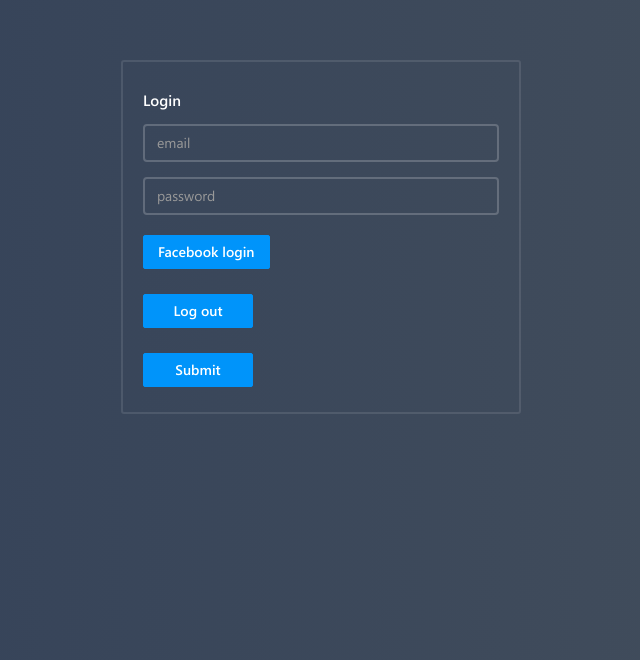
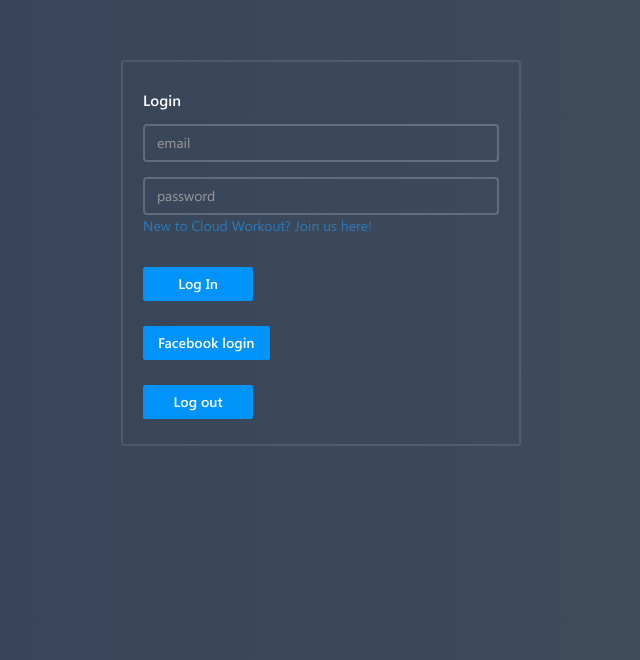
Before and after one commit to AdSpecterAR/sacramento, a React (Create React App) app: page /login in a window 1280 px wide. Shown: the part 140-800 px from the top of the page, without its empty margins (319-959 px from the left). Built offline with nearby package versions, Linux system fonts and the light colour scheme.

Commit message:
Add register new user function to login module

```diff
--- a/src/js/components/coursesList.js
+++ b/src/js/components/coursesList.js
@@ -20,6 +20,12 @@
       </div>
     );
   }
+
+
+  //================
+  // RENDER METHODS
+  //================
+
 
   renderCourses() {
     return this.props.upcoming_courses.map((course, index) => {
--- a/src/js/components/feedbackModule.js
+++ b/src/js/components/feedbackModule.js
@@ -33,6 +33,12 @@
       </div>
     );
   }
+
+
+  //================
+  // RENDER METHODS
+  //================
+
 
   renderFeedbackModule() {
     return (
--- /dev/null
+++ b/src/js/services/facebookAuth.js
@@ -0,0 +1,163 @@
+import React, { Component }     from 'react';
+import API from "./api";
+import Session from "./session";
+
+
+export default class FacebookAuth extends Component {
+
+  constructor(props) {
+    super(props);
+
+    this.checkLoginState = this.checkLoginState.bind(this);
+    this.handleFBLogin = this.handleFBLogin.bind(this);
+  }
+
+  componentDidMount() {
+    this.loadFbLoginApi();
+  }
+
+  render() {
+    return (
+      <div>
+        <div>
+          <button
+            onClick={this.handleFBLogin}
+            type="button"
+            className="btn btn-primary waves-effect w-md waves-light m-b-5 m-t-20"
+          >
+            Facebook login
+          </button>
+        </div>
+
+        <div>
+          <button
+            onClick={() => window.FB.logout()}
+            type="button"
+            className="btn btn-primary waves-effect w-md waves-light m-b-5 m-t-20"
+          >
+            Log out
+          </button>
+        </div>
+      </div>
+    );
+  }
+
+
+  //================
+  // RENDER METHODS
+  //================
+
+
+  // renderFBButton() {
+  //   return (
+  //     <div
+  //       className="fb-login-button"
+  //       data-max-rows="1"
+  //       data-size="large"
+  //       data-button-type="continue_with"
+  //       data-show-faces="true"
+  //       data-auto-logout-link="false"
+  //       data-use-continue-as="true"
+  //       data-onlogin={}
+  //       data-scope="email,public_profile"
+  //     >
+  //     </div>
+  //   );
+  // }
+
+  loadFbLoginApi() {
+    window.fbAsyncInit = function() {
+      window.FB.init({
+        appId      : '287435505152197',
+        cookie     : true,  // enable cookies to allow the server to access
+        // the session
+        xfbml      : true,  // parse social plugins on this page
+        version    : 'v2.5' // use version 2.1
+      });
+    };
+
+    console.log("Loading fb api");
+    // Load the SDK asynchronously
+    (function(d, s, id) {
+      var js, fjs = d.getElementsByTagName(s)[0];
+      if (d.getElementById(id)) return;
+      js = d.createElement(s); js.id = id;
+      js.src = "//connect.facebook.net/en_US/sdk.js";
+      fjs.parentNode.insertBefore(js, fjs);
+    }(document, 'script', 'facebook-jssdk'));
+  }
+
+
+  //================
+  // EVENT HANDLERS
+  //================
+
+
+  testAPI(userID, authToken) {
+    console.log('Welcome!  Fetching your information.... ');
+    window.FB.api(`/${userID}?fields=email,first_name,last_name,name`, function(response) {
+      console.log('RESPONSE HAHAHAHAHA: ' + response);
+      console.log('email: ' + response.email);
+      console.log('id: ' + response.id);
+      console.log('Successful login for: ' + response.name);
+      console.log('first name: ' + response.first_name);
+      console.log('last name: ' + response.last_name);
+      // document.getElementById('status').innerHTML =
+      //   'Thanks for logging in, ' + response.name + '!';
+
+      API.facebookAuth(this.constructFBAuthData(response, authToken))
+        .then(({user}) => {
+          Session.create(user, user.fb_auth_token);
+
+          this.props.history.push("/");
+        });
+    });
+  }
+
+  checkLoginState() {
+    window.FB.getLoginStatus(function(response) {
+      this.statusChangeCallback(response);
+    }.bind(this));
+  }
+
+  handleFBLogin() {
+    window.FB.login(this.checkLoginState(), {scope: 'email', return_scopes: true});
+  }
+
+
+  //=================
+  // PRIVATE METHODS
+  //=================
+
+
+  constructFBAuthData(userData, authToken) {
+    let {
+      email,
+      first_name,
+      last_name,
+      id
+    } = userData;
+
+    return {
+      user: {
+        first_name,
+        last_name,
+        email,
+        fb_user_id: id,
+        fb_auth_token: authToken
+      }
+    }
+  }
+
+  statusChangeCallback(response) {
+    console.log('statusChangeCallback');
+    console.log('RESPONSE YO!', response);
+    if (response.status === 'connected') {
+      this.testAPI(response.authResponse.userID, response.authResponse.authToken);
+    } else if (response.status === 'not_authorized') {
+      console.log("Please log into this app.");
+    } else {
+      console.log("Please log into this facebook.");
+    }
+  }
+}
--- a/src/js/views/login.js
+++ b/src/js/views/login.js
@@ -5,6 +5,7 @@
 }                               from 'react-router-dom';
 import API                      from '../services/api';
 import Session                  from '../services/session';
+import FacebookAuth             from '../services/facebookAuth';
 
 
 class Login extends Component {
@@ -15,131 +16,17 @@
     this.state = {
       email: '',
       password: '',
+      firstName: '',
+      lastName: '',
       redirectToReferrer: false,
       shouldShowErrorMessages: false,
+      shouldShowRegistration: false
     };
 
     this.login = this.login.bind(this);
-    this.checkLoginState = this.checkLoginState.bind(this);
-    this.handleFBLogin = this.handleFBLogin.bind(this);
+    this.register = this.register.bind(this);
+    this.toggleAuthenticationMode = this.toggleAuthenticationMode.bind(this);
   }
-
-  componentDidMount() {
-    this.loadFbLoginApi();
-    // this.loadFBAPI();
-
-  }
-
-  loadFbLoginApi() {
-    window.fbAsyncInit = function() {
-      window.FB.init({
-        appId      : '287435505152197',
-        cookie     : true,  // enable cookies to allow the server to access
-        // the session
-        xfbml      : true,  // parse social plugins on this page
-        version    : 'v2.5' // use version 2.1
-      });
-    };
-
-    console.log("Loading fb api");
-    // Load the SDK asynchronously
-    (function(d, s, id) {
-      var js, fjs = d.getElementsByTagName(s)[0];
-      if (d.getElementById(id)) return;
-      js = d.createElement(s); js.id = id;
-      js.src = "//connect.facebook.net/en_US/sdk.js";
-      fjs.parentNode.insertBefore(js, fjs);
-    }(document, 'script', 'facebook-jssdk'));
-  }
-
-  testAPI(userID, authToken) {
-    console.log('Welcome!  Fetching your information.... ');
-    window.FB.api(`/${userID}?fields=email,first_name,last_name,name`, function(response) {
-      console.log('RESPONSE HAHAHAHAHA: ' + response);
-      console.log('email: ' + response.email);
-      console.log('id: ' + response.id);
-      console.log('Successful login for: ' + response.name);
-      console.log('first name: ' + response.first_name);
-      console.log('last name: ' + response.last_name);
-      // document.getElementById('status').innerHTML =
-      //   'Thanks for logging in, ' + response.name + '!';
-
-      API.facebookAuth(this.constructFBAuthData(response, authToken))
-        .then(({user}) => {
-          this.loginSuccessHandler(user);
-        });
-    });
-  }
-
-  constructFBAuthData(userData, authToken) {
-    let {
-      email,
-      first_name,
-      last_name,
-      id
-    } = userData;
-
-    return {
-      user: {
-        first_name,
-        last_name,
-        email,
-        fb_user_id: id,
-        fb_auth_token: authToken
-      }
-    }
-  }
-
-  statusChangeCallback(response) {
-    console.log('statusChangeCallback');
-    console.log('RESPONSE YO!', response);
-    if (response.status === 'connected') {
-
-
-      // TODO: post to server!
-      Session.setAuthToken(response.authResponse.authToken);
-
-
-
-      this.testAPI(response.authResponse.userID, response.authResponse.authToken);
-    } else if (response.status === 'not_authorized') {
-      console.log("Please log into this app.");
-    } else {
-      console.log("Please log into this facebook.");
-    }
-  }
-
-  checkLoginState() {
-    window.FB.getLoginStatus(function(response) {
-      this.statusChangeCallback(response);
-    }.bind(this));
-  }
-
-  handleFBLogin() {
-    window.FB.login(this.checkLoginState(), {scope: 'email', return_scopes: true});
-  }
-
-  // renderFBButton() {
-  //   return (
-  //     <div
-  //       className="fb-login-button"
-  //       data-max-rows="1"
-  //       data-size="large"
-  //       data-button-type="continue_with"
-  //       data-show-faces="true"
-  //       data-auto-logout-link="false"
-  //       data-use-continue-as="true"
-  //       data-onlogin={}
-  //       data-scope="email,public_profile"
-  //     >
-  //     </div>
-  //   );
-  // }
-
-
-
-
-
 
   render() {
     const { from } = this.props.location.state || { from: { pathname: '/' } };
@@ -155,8 +42,32 @@
         style={{width: '400px', margin: '0 auto', marginTop: '200px'}}
       >
         <h5>
-          Login
+          {this.state.shouldShowRegistration ? 'Register' : 'Login'}
         </h5>
+
+        {this.state.shouldShowRegistration && (
+          <div className="m-t-15">
+            <input
+              type="string"
+              className="form-control"
+              placeholder="First Name"
+              value={this.state.firstName}
+              onChange={(e) => this.handleTextChange('firstName', e.target.value)}
+            />
+          </div>
+        )}
+
+        {this.state.shouldShowRegistration && (
+          <div className="m-t-15">
+            <input
+              type="string"
+              className="form-control"
+              placeholder="Last Name"
+              value={this.state.lastName}
+              onChange={(e) => this.handleTextChange('lastName', e.target.value)}
+            />
+          </div>
+        )}
 
         <div className="m-t-15">
           <input
@@ -180,37 +91,62 @@
 
         {this.state.shouldShowErrorMessages && this.renderErrorMessage()}
 
-        <div>
+        {this.renderToggleAuthenticationMode()}
+
+        {this.renderSubmitButton()}
+
+        <FacebookAuth />
+      </div>
+    );
+  }
+
+
+  //================
+  // RENDER METHODS
+  //================
+
+
+  renderToggleAuthenticationMode() {
+    let text = this.state.shouldShowRegistration ?
+      'Already a member? Sign in here.' :
+      'New to Cloud Workout? Join us here!';
+
+    return (
+      <p
+        className="text-link cursor-pointer"
+        onClick={this.toggleAuthenticationMode}
+      >
+        {text}
+      </p>
+    );
+  }
+
+  renderSubmitButton() {
+    // new user registering with email and password
+    if (this.state.shouldShowRegistration) {
+      return (
         <button
-            onClick={this.handleFBLogin}
+          onClick={this.register}
           type="button"
           className="btn btn-primary waves-effect w-md waves-light m-b-5 m-t-20"
         >
-            Facebook login
+          Register new account
         </button>
-        </div>
+      );
+    }
 
-        <div>
-          <button
-            onClick={() => window.FB.logout()}
-            type="button"
-            className="btn btn-primary waves-effect w-md waves-light m-b-5 m-t-20"
-          >
-            Log out
-          </button>
-        </div>
-
-        <div>
+    // existing user signing in with email and password
+    else {
+      return (
         <button
           onClick={this.login}
           type="button"
           className="btn btn-primary waves-effect w-md waves-light m-b-5 m-t-20"
         >
-            Submit
+          Log In
         </button>
-        </div>
-      </div>
       );
+    }
   }
 
   renderErrorMessage() {
@@ -221,8 +157,18 @@
     );
   }
 
-  login() {
-    API.login(this.constructLoginCredentials())
+
+  //================
+  // EVENT HANDLERS
+  //================
+
+
+  toggleAuthenticationMode() {
+    this.setState({shouldShowRegistration: !this.state.shouldShowRegistration});
+  }
+
+  register() {
+    API.registerNewUser(this.constructUserRegistrationCredentials())
       .then(({user}) => {
         this.loginSuccessHandler(user);
       })
@@ -235,19 +181,20 @@
       });
   }
 
-  loginSuccessHandler(user) {
-    let token;
-
-    if (user.fb_account) {
-      token = user.fb_auth_token;
-    } else {
-      token = user.authentication_token;
-    }
-
-    Session.create(user, token);
-    // TODO: does this have to be facebook auth token?
+  login() {
+    API.login(this.constructLoginCredentials())
+      .then(({user}) => {
+        Session.create(user, user.authentication_token);
 
         this.props.history.push("/");
+      })
+      .catch((error) => {
+        console.log('error', error);
+
+        this.setState({
+          shouldShowErrorMessages: true
+        });
+      });
   }
 
   handleTextChange(key, value) {
@@ -256,12 +203,29 @@
     });
   }
 
+
+  //=================
+  // PRIVATE METHODS
+  //=================
+
+
   constructLoginCredentials() {
     return {
       email: this.state.email,
       password: this.state.password
     };
   }
+
+  constructUserRegistrationCredentials() {
+    return {
+      user: {
+        first_name: this.state.firstName,
+        last_name: this.state.lastName,
+        email: this.state.email,
+        password: this.state.password
+      }
+    }
+  }
 }
 
 export default withRouter(Login);
```
Lines whose indentation alone changed are shown as unchanged.
